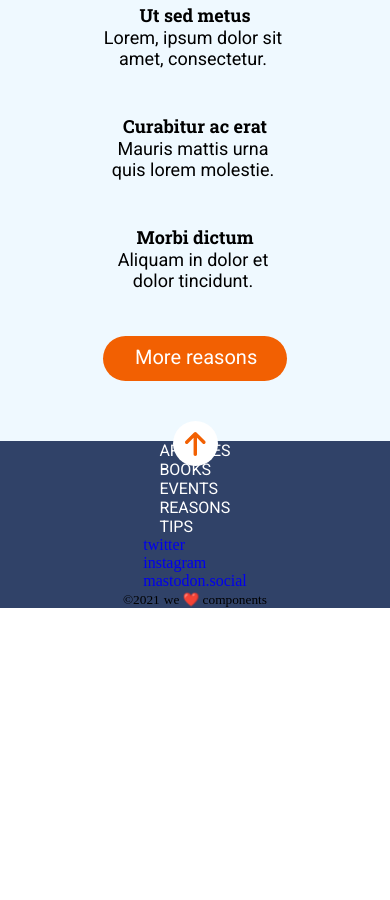
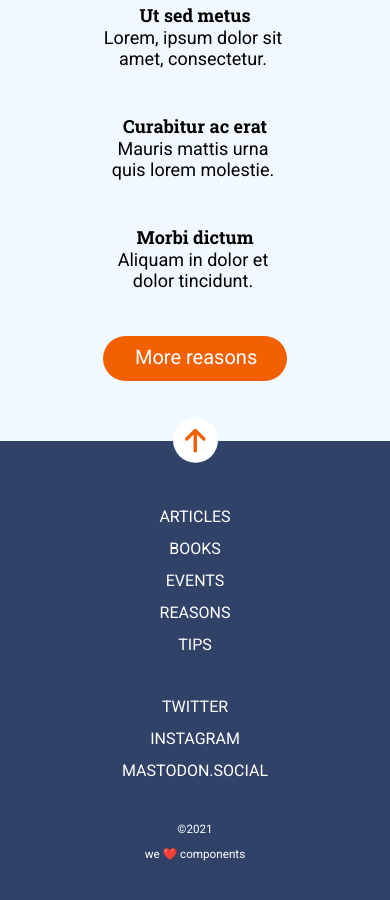
Before and after one commit to mpenacasares/My-first-web-HTML-SASS, a website: page src/html/index.html in a window 390 px wide. Shown: the part 1302-2202 px from the top of the page. Before the commit the page ends 1910 px from the top, so only its background shows below. Drawn offline with nearby package versions, Linux system fonts and the light colour scheme; files that its build step writes are made by us from their sources; files whose address does not match are found by name.

Commit message:
add final footer & version mobile

```diff
--- a/src/html/partials/footer.html
+++ b/src/html/partials/footer.html
@@ -22,17 +22,17 @@
 
     <nav class="footer__SSMM">
         <ul>
-            <li class="footer__SSMM--list"><a class="links" href="https://adalab.es/" title="Link to twitter"
-                    target="_blank">twitter</a></li>
-            <li class="footer__SSMM--list"><a class="links" href="https://adalab.es/" title="Link to instagram"
-                    target="_blank">instagram</a></li>
-            <li class="footer__SSMM--list"><a class="links" href="https://adalab.es/" title="Link to mastodon.social"
-                    target="_blank">mastodon.social</a></li>
+            <li class="footer__SSMM--list"><a class="footer__SSMM--links" href="https://adalab.es/"
+                    title="Link to twitter" target="_blank">twitter</a></li>
+            <li class="footer__SSMM--list"><a class="footer__SSMM--links" href="https://adalab.es/"
+                    title="Link to instagram" target="_blank">instagram</a></li>
+            <li class="footer__SSMM--list"><a class="footer__SSMM--links" href="https://adalab.es/"
+                    title="Link to mastodon.social" target="_blank">mastodon.social</a></li>
         </ul>
     </nav>
 
-    <span class="footer__copy">
+    <div class="footer__copy">
         <small>©2021</small>
         <small>we ❤️ components</small>
-    </span>
+    </div>
 </footer>
--- a/src/scss/layout/_footer.scss
+++ b/src/scss/layout/_footer.scss
@@ -12,9 +12,12 @@
     border-radius: 22.5px;
     padding: 11px 12.4px 10px 12px;
     position: absolute;
-    transform: translateY(-180%);
+    transform: translateY(-525%);
   }
   &__events {
+    margin: 60px 0 30px 0px;
+    text-align: center;
+    line-height: 2;
     &--links {
       font-family: $font-text;
       text-decoration: none;
@@ -23,4 +26,27 @@
       font-size: 16px;
     }
   }
+  &__SSMM {
+    margin: 0px 0 30px 0px;
+    text-align: center;
+    line-height: 2;
+    &--links {
+      font-family: $font-text;
+      text-decoration: none;
+      color: $color-white;
+      text-transform: uppercase;
+      font-size: 16px;
+    }
+  }
+  &__copy {
+    font-family: $font-text;
+    color: $color-white;
+    display: flex;
+    flex-direction: column;
+    justify-content: center;
+    align-items: center;
+    font-size: 14px;
+    margin-bottom: 45px;
+    line-height: 2.14;
+  }
 }
```
